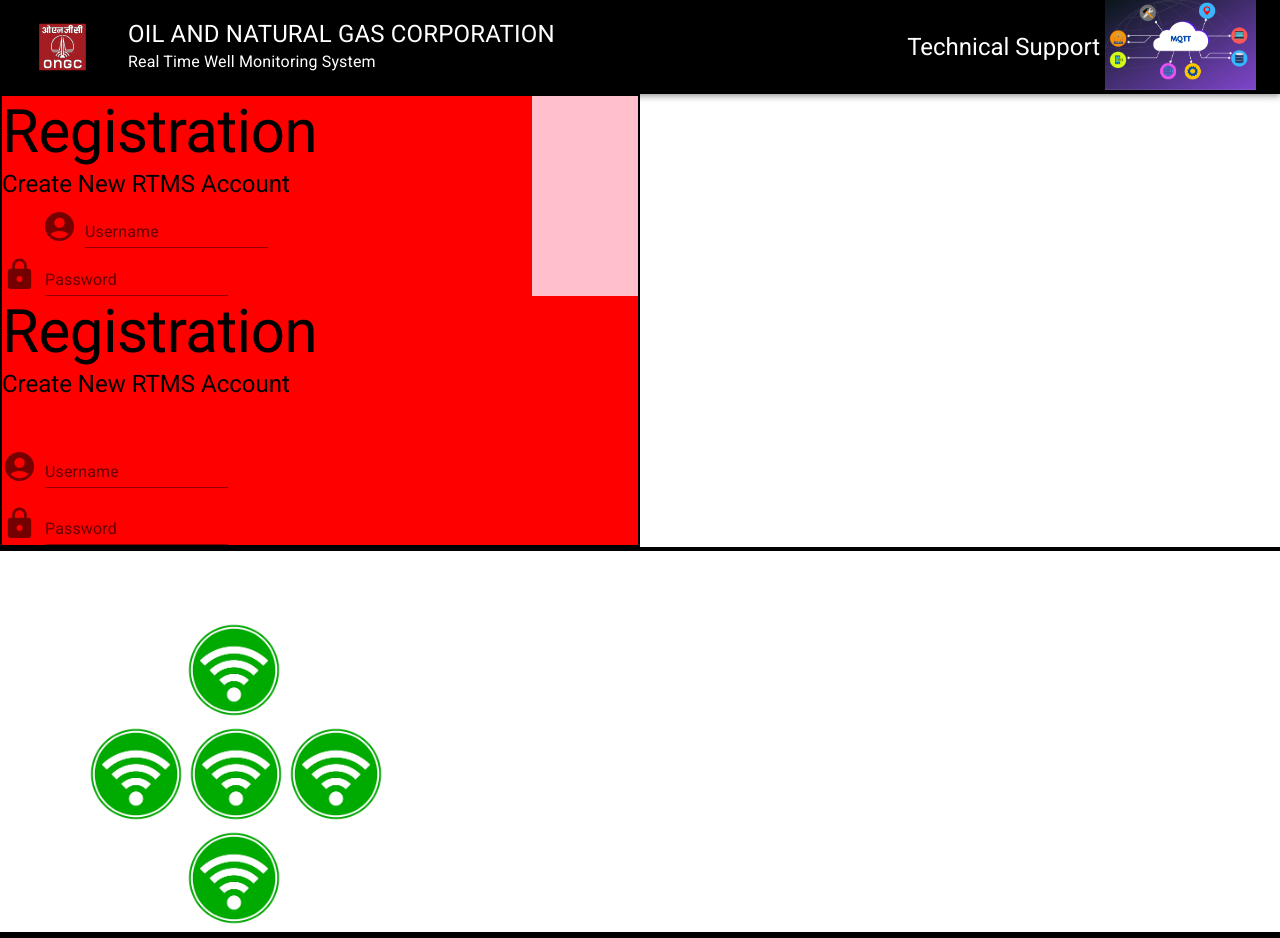
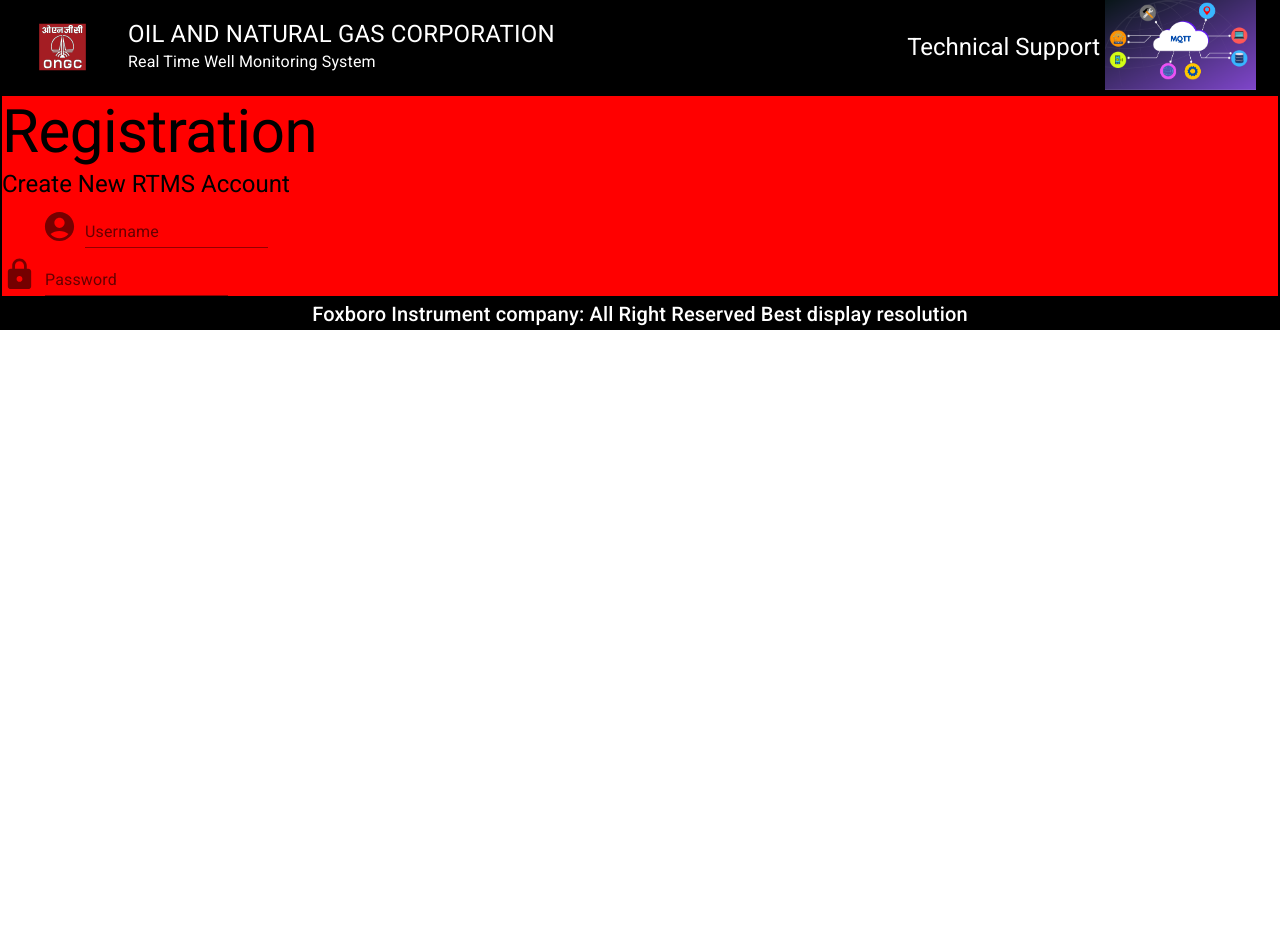
Before and after one commit to Karankumar790/Rtms-Frontend-karan, a React (Vite) app: page /Signup in a window 1280 px wide. Shown: the top 938 px of the page. After the commit the page ends 800 px from the top, so only its background shows below. Built offline with nearby package versions, Linux system fonts and the light colour scheme.

Commit message:
push signup

```diff
--- a/src/Pages/Signup/Signup.jsx
+++ b/src/Pages/Signup/Signup.jsx
@@ -13,12 +13,10 @@
         <div>
 
             <Grid container  >
-                <Grid item  xs={12} sm={12} md={12} lg={12} sx={{ display: "flex", flexDirection: "column" }}>
-
-                    <Grid item  xs={6} sm={6} md={6} lg={6}  sx={{ border: "2px solid black" , backgroundColor:"pink"}}>
-
+                <Grid item xs={12} sm={12} md={12} lg={12} sx={{ display: "flex", flexDirection: "column" }}>
+                    <Grid item xs={12} sm={12} md={12} lg={12} sx={{ border: "2px solid black", backgroundColor: "pink" }}>
                         <Grid item  >
-                            <Grid item xs={10} sm={10} md={10} lg={10} spacing={2} sx={{ backgroundColor: "red" }} >
+                            <Grid item  spacing={2} sx={{ backgroundColor: "red" }} >
                                 <Grid item  >
                                     <Typography variant='h2'>Registration</Typography>
                                     <Typography variant='h5'>Create New RTMS Account</Typography>
@@ -33,45 +31,7 @@
                                                 </Box>
                                             </Grid>
                                             <Grid>
-
                                                 <Box sx={{ display: 'flex', alignItems: 'flex-end' }}>
-                                                    {/* <AccountCircle sx={{ color: 'action.active', mr: 1, my: 0.5 }} /> */}
-
-
-                                                    <HttpsIcon sx={{ color: 'action.active', mr: 1, my: 0.5 }} fontSize='large' />
-
-                                                    <TextField id="input-with-sx" label="Password" variant="standard" />
-                                                </Box>
-                                            </Grid>
-                                        </Grid>
-                                    </form>
-                                </Grid>
-                            </Grid>
-
-                        </Grid>
-
-
-                        <Grid item sx={{ backgroundColor: "pink" }}  >
-                            <Grid item sx={{ backgroundColor: "red" }} >
-                                <Grid item  >
-                                    <Typography variant='h2'>Registration</Typography>
-                                    <Typography variant='h5'>Create New RTMS Account</Typography>
-                                </Grid>
-                                <Grid>
-                                    <form>
-                                        <Grid item mt={5} gap='9px' style={{ display: 'flex', flexDirection: 'column' }}>
-                                            <Grid >
-                                                <Box sx={{ display: 'flex', alignItems: 'flex-end' }}>
-                                                    <AccountCircle sx={{ color: 'action.active', mr: 1, my: 0.5 }} fontSize='large' />
-                                                    <TextField id="input-with-sx" label="Username" variant="standard" />
-                                                </Box>
-                                            </Grid>
-                                            <Grid>
-
-                                                <Box sx={{ display: 'flex', alignItems: 'flex-end' }}>
-                                                    {/* <AccountCircle sx={{ color: 'action.active', mr: 1, my: 0.5 }} /> */}
-
-
                                                     <HttpsIcon sx={{ color: 'action.active', mr: 1, my: 0.5 }} fontSize='large' />
 
                                                     <TextField id="input-with-sx" label="Password" variant="standard" />
@@ -84,31 +44,6 @@
 
                         </Grid>
                     </Grid>
-                    <Grid item xs={12} sm={12} md={12} lg={12} sx={{ border: "2px solid black", backgroundColor: "yellow" }} >
-                        <Grid className='.l-form'></Grid>
-                    </Grid>
-                    {/* <Grid item xs={4} sm={4} md={4} lg={4} className='.l-form' sx={{border:"2px solid black"}} >
-                        <Grid className='.l-form'></Grid>
-                    </Grid> */}
-
-                </Grid>
-
-                <Grid container spacing={2}>
-
-                    <Grid container mt={'85px'}>
-                        <Grid item lg={12} md={12} sm={12} xs={12} sx={{ justifyContent: 'center', pl: '200px' }} >
-                            <img src={wifi} alt="" height={'100px'} />
-                        </Grid>
-                        <Grid item lg={12} md={12} sm={12} xs={12} sx={{ pl: '102px' }}>
-
-                            <img src={wifi} alt="" height={'100px'} />
-                            <img src={wifi} alt="" height={'100px'} />
-                            <img src={wifi} alt="" height={'100px'} />
-                        </Grid>
-                        <Grid item lg={12} md={12} sm={12} xs={12} sx={{ pl: '200px' }}>
-                            <img src={wifi} alt="" height={'100px'} />
-                        </Grid>
-                    </Grid>
 
                 </Grid>
             </Grid>
```
